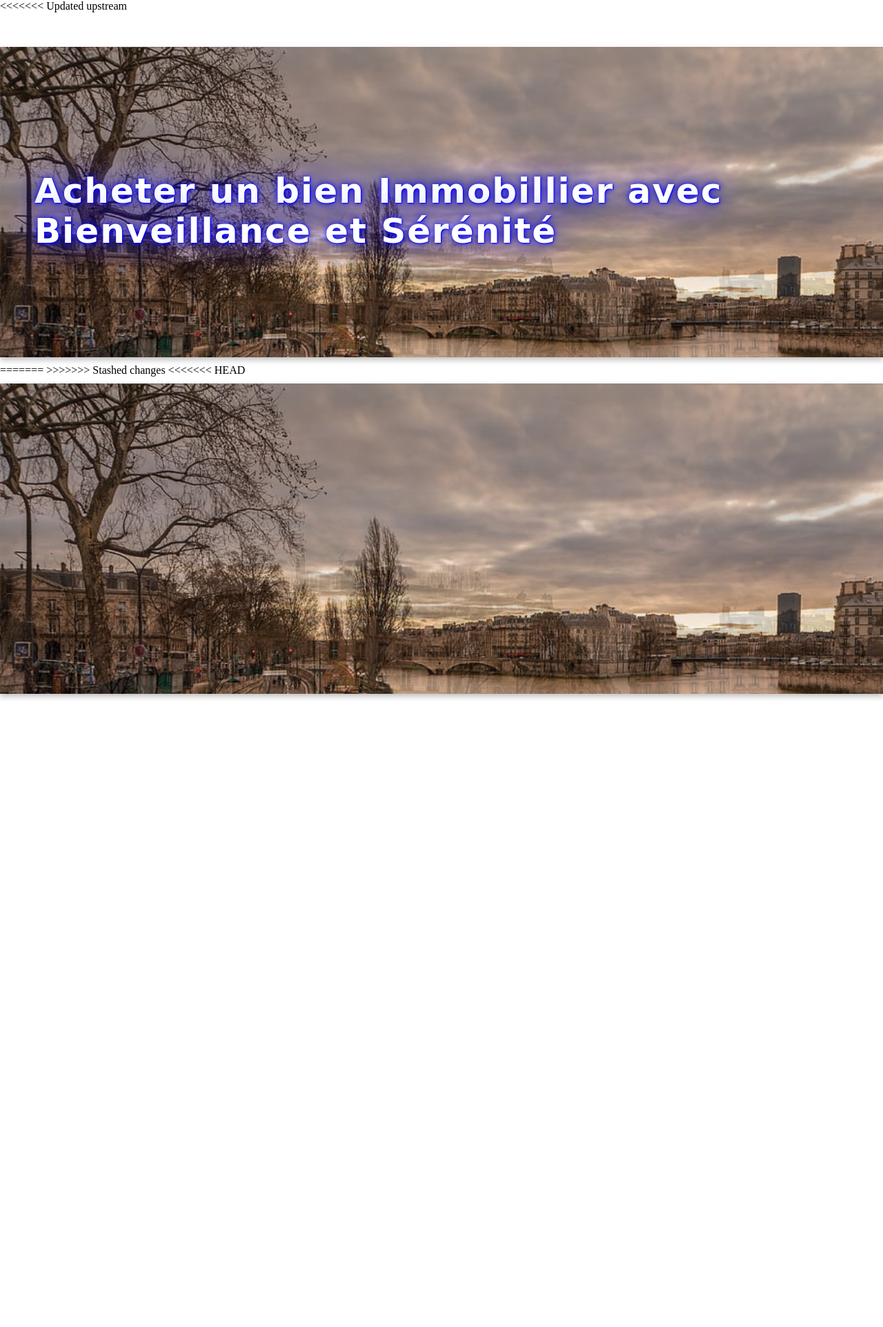
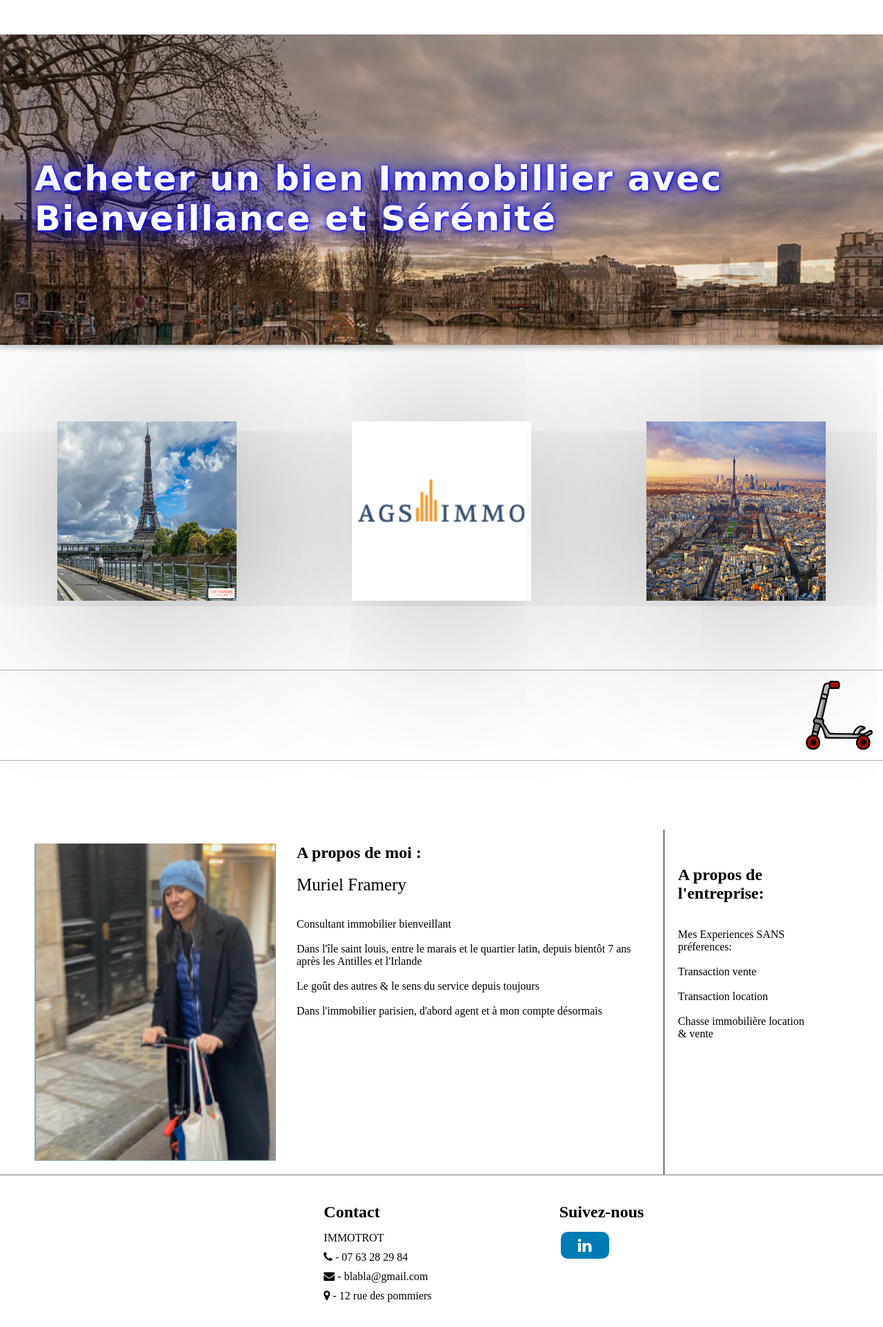
Before and after one commit to TortueBleu/Immotrot, a PHP site: page / in a window 1280 px wide. Shown: the part 138-2062 px from the top of the page at 69% size. Before the commit the page ends 1152 px from the top, so only its background shows below. Run offline with PHP 8.4, Linux system fonts and the light colour scheme; some web fonts are replaced.

Commit message:
Footer terminé

```diff
--- a/axel.css
+++ b/axel.css
@@ -1,13 +1,44 @@
 footer {
-	width: 100%;
-	background-color: #4457A3;
-	height: 200px;
+    width           : 100%;
+    border-top      : 0.2px solid rgba(0, 0, 0, 0.5);
+    background-color: white;
 }
 
 .container_footer {
-
+    display       : flex;
+    flex-direction: row;
+    width         : 80%;
+    margin        : auto;
 }
 
-/* .container_footer div:nth-child(2) {
-    margin: 0px 10em;
-} */
+.container_footer div {
+    display       : flex;
+    flex-direction: column;
+    align-items   : start;
+    width         : 25em;
+    margin-right  : 20px;
+    margin-top: 20px;
+    margin-bottom: 20px;
+}
+
+.container_footer div ul {
+    margin-top  : 0;
+    padding-left: 0;
+    list-style  : none;
+}
+
+.container_footer div h2 {
+    margin-bottom: 5px;
+}
+
+.fa-linkedin {
+    background: #007bb5;
+    color     : white;
+    border-radius: 10px;
+    padding        : 8px 10px;
+    font-size      : 23px;
+    width          : 50px;
+    text-align     : center;
+    text-decoration: none;
+    margin         : 5px 2px;
+}
--- a/index.php
+++ b/index.php
@@ -3,6 +3,8 @@
 
 <head>
 	<title>Immotrott</title>
+	<link rel="stylesheet" href="https://cdnjs.cloudflare.com/ajax/libs/font-awesome/4.7.0/css/font-awesome.min.css" />
+
 	<link rel="stylesheet" type="text/css" href="style.css">
 
 	<link rel="stylesheet" type="text/css" href="trotinette.css">
@@ -27,24 +29,11 @@
 <body>
 
 
-<<<<<<< Updated upstream
 	<div class="img_defil">
 		<div class="container"></div>
 		<h3>Acheter un bien Immobillier avec <br>
 			Bienveillance et Sérénité </h3>
 	</div>
-
-
-
-=======
->>>>>>> Stashed changes
-
-
-
-<<<<<<< HEAD
-	<div class="img_defil"></div>
-
-	<div class="cont_popup">
 
 		<div class="popup">
 			<ul>Bien Off:
@@ -54,8 +43,7 @@
 				<li>salut</li>
 				<li>salut</li>
 			</ul>
-
-=======
+		</div>
 
 
 
@@ -75,7 +63,6 @@
 				</div>
 
 
->>>>>>> 0d2a2d7d32085c69473f1fb745c2650caac3b53c
 			</div>
 		</div>
 
@@ -153,28 +140,32 @@
 
 		</div>
 
-</body>
 		<footer>
 			<div class="container_footer">
 				<div>
-			<h2>À Propos</h2>
-			<p>Dans l'île saint louis, entre le marais et le quartier latin, depuis bientôt 7 ans après les Antilles et l'Irlande. Le goût des autres & le sens du service depuis toujours. Dans l'immobilier parisien, d'abord agent et à mon compte désormais</p>
+
 				</div>
 				<div>
 					<h2>Contact</h2>
 					<ul>
-				<li>1</li>
+						<li style="text-transform: uppercase;">Immotrot</li>
+						<li><i class="fa fa-phone"></i> - 07 63 28 29 84</li>
+						<li><i class="fa fa-envelope"></i> - blabla@gmail.com</li>
+						<li><i class="fa fa-map-marker"></i> - 12 rue des pommiers</li>
 					</ul>
 				</div>
 				<div>
 					<h2>Suivez-nous</h2>
 					<ul>
-				<li>1</li>
+						<a href="https://www.linkedin.com/in/murielframery2629/" target="_blank"><li style="margin-top:5px"><i class="fa fa-linkedin"></i></li></a>
 					</ul>
 				</div>
 			</div>
 		</footer>
 
+</body>
+
+
 <script type="text/javascript" src="script.js"></script>
 
 </html>
--- a/style.css
+++ b/style.css
@@ -56,7 +56,6 @@ body,html{
 	border-top: 0.2px solid rgba(0, 0, 0, .3);;
 	border-bottom: 0.2px solid rgba(0, 0, 0, .3);;
 	padding: 15px 15px;
-	width: 100%;
 	height: 100px;
 }
 
@@ -64,12 +63,9 @@ body,html{
 {
 	display: flex;
 	margin-top: 100px;
-	border: solid 1px;
 	width: 100%;
 	height: 500px;
-
 	justify-content: space-between;
-	box-shadow: 0px 15px 10px -5px #777;
 }
 
 .title
```
Lines whose indentation alone changed are shown as unchanged.
